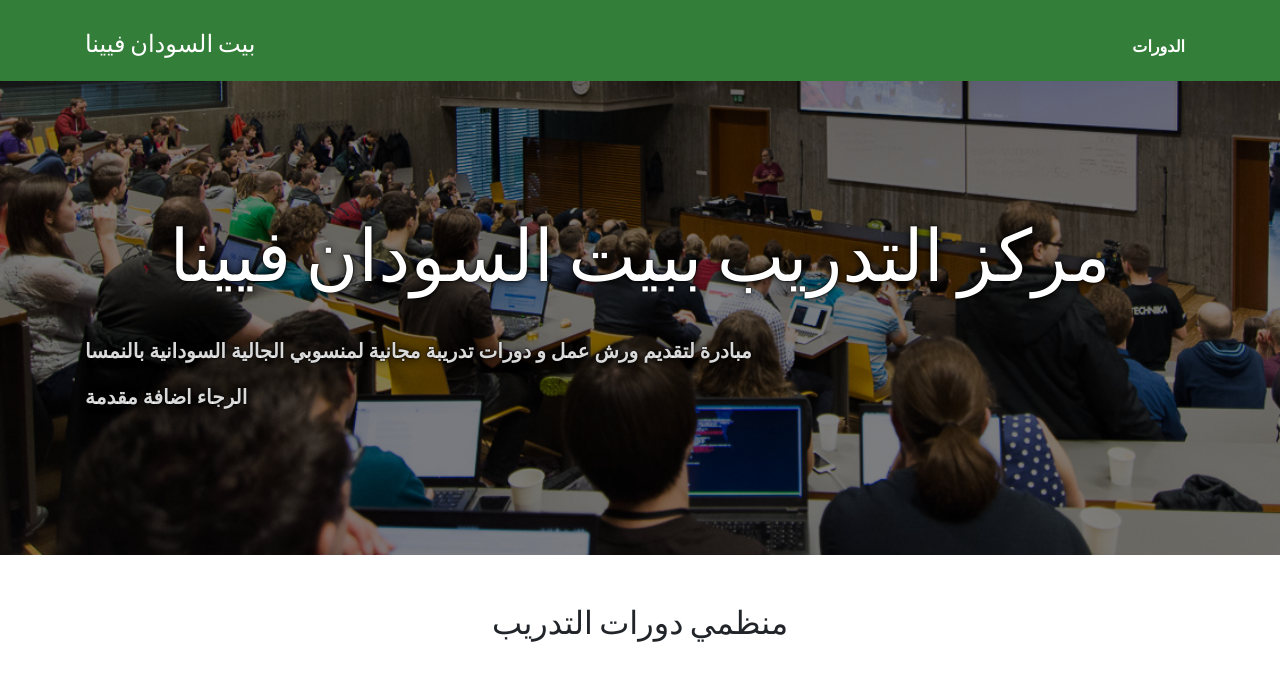
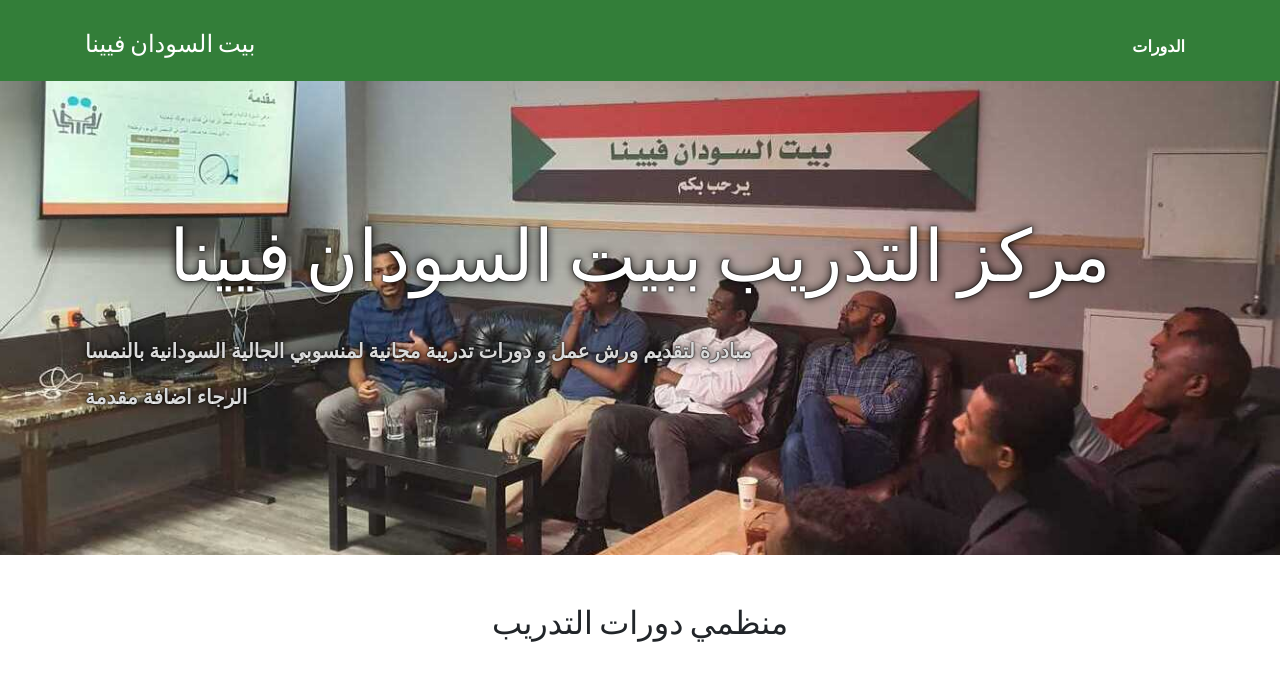
Before and after one commit to baloola/test-html, a plain HTML site: page naucse_build/index.html in a window 1280 px wide. Shown: the part 98-777 px from the top of the page. Drawn offline with nearby package versions, Linux system fonts and the light colour scheme.

Commit message:
add new background image

```diff
--- a/naucse_build/index.html
+++ b/naucse_build/index.html
@@ -41,7 +41,7 @@
 
 
 <section class="jumbotron jumbotron-fluid motivation"
-        style="background-image: url(./static/pycon2016cz.png)">
+        style="background-image: url(./static/sudanhousecv.jpeg)">
       <div class="container">
         <h1 class="display-3">مركز التدريب ببيت السودان فيينا</h1>
         <p class="lead">
```
Also changed, not shown: naucse_build/static/img/pycon2016cz.png (deleted), naucse_build/static/sudanhousecv.jpeg (added).
